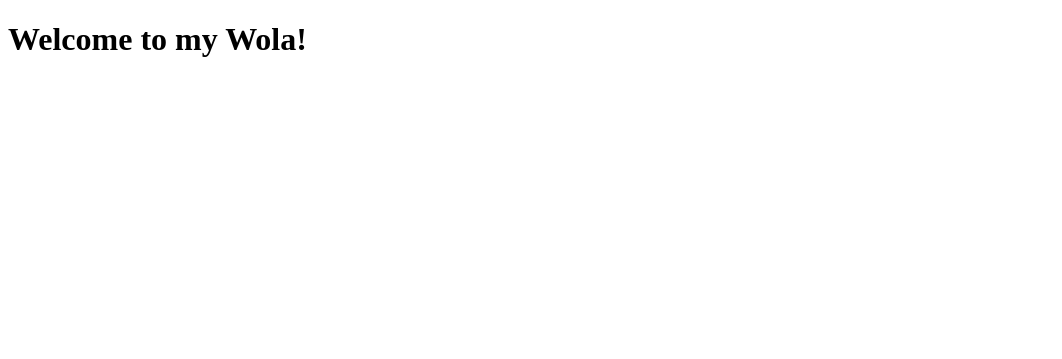
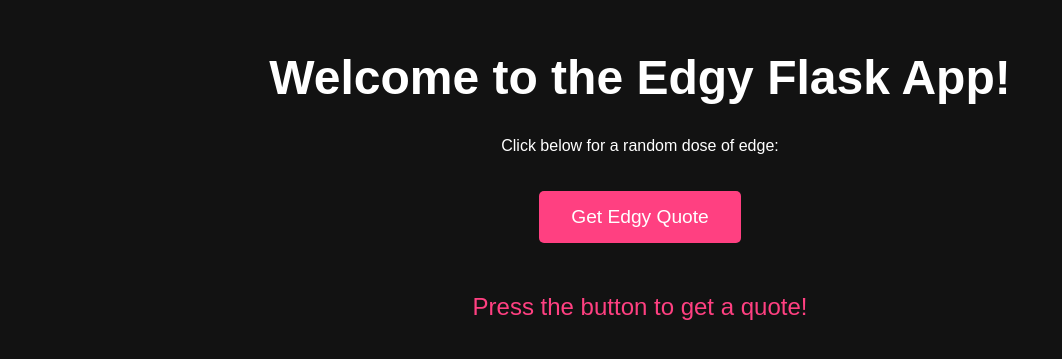
Before and after one commit to Szlupek/wolna_patologia, a Flask app: page / in a window 1280 px wide. Shown: the top 359 px of the page, without its empty margins (0-1062 px from the left). Run offline with Flask 3, Linux system fonts and the light colour scheme.

Commit message:
make appka more edgy

```diff
--- a/pato_appka/app.py
+++ b/pato_appka/app.py
@@ -1,17 +1,24 @@
-from flask import Flask
-from flask import render_template
+from flask import Flask, render_template, jsonify
+import random
 
 app = Flask(__name__)
 
+# Simple list of edgy quotes
+quotes = [
+    "Life is hard, but it's harder when you're stupid.",
+    "You only live once, but if you do it right, once is enough.",
+    "Everything is temporary, including your problems.",
+    "Success is not the key to happiness. Happiness is the key to success.",
+    "If you want to go fast, go alone. If you want to go far, go together."
+]
 
 @app.route('/')
 def home():
     return render_template('index.html')
 
-
-@app.route('/about')
-def about():
-    return "This is the About page!"
+@app.route('/quote')
+def quote():
+    return jsonify({'quote': random.choice(quotes)})
 
 if __name__ == '__main__':
-    app.run(debug=True)
+    app.run(debug=True, host='0.0.0.0', port=5000)
--- a/pato_appka/templates/index.html
+++ b/pato_appka/templates/index.html
@@ -1,9 +1,59 @@
 <!DOCTYPE html>
-<html>
+<html lang="en">
 <head>
-    <title>Wolna Patologia</title>
+    <meta charset="UTF-8">
+    <meta name="viewport" content="width=device-width, initial-scale=1.0">
+    <title>Edgy Flask App</title>
+    <style>
+        body {
+            font-family: 'Arial', sans-serif;
+            background-color: #121212;
+            color: #fff;
+            text-align: center;
+        }
+        h1 {
+            font-size: 3em;
+            margin-top: 50px;
+        }
+        .quote {
+            font-size: 1.5em;
+            margin-top: 30px;
+            color: #ff4081;
+        }
+        .button {
+            background-color: #ff4081;
+            border: none;
+            color: white;
+            padding: 15px 32px;
+            font-size: 1.2em;
+            margin: 20px;
+            cursor: pointer;
+            border-radius: 5px;
+        }
+        .button:hover {
+            background-color: #e10060;
+        }
+    </style>
 </head>
 <body>
-    <h1>Welcome to my Wola!</h1>
+
+    <h1>Welcome to the Edgy Flask App!</h1>
+    <p>Click below for a random dose of edge:</p>
+    <button class="button" onclick="getQuote()">Get Edgy Quote</button>
+
+    <div id="quoteContainer" class="quote">
+        <p>Press the button to get a quote!</p>
+    </div>
+
+    <script>
+        function getQuote() {
+            fetch('/quote')
+                .then(response => response.json())
+                .then(data => {
+                    document.getElementById('quoteContainer').innerHTML = `<p>${data.quote}</p>`;
+                });
+        }
+    </script>
+
 </body>
 </html>
```
